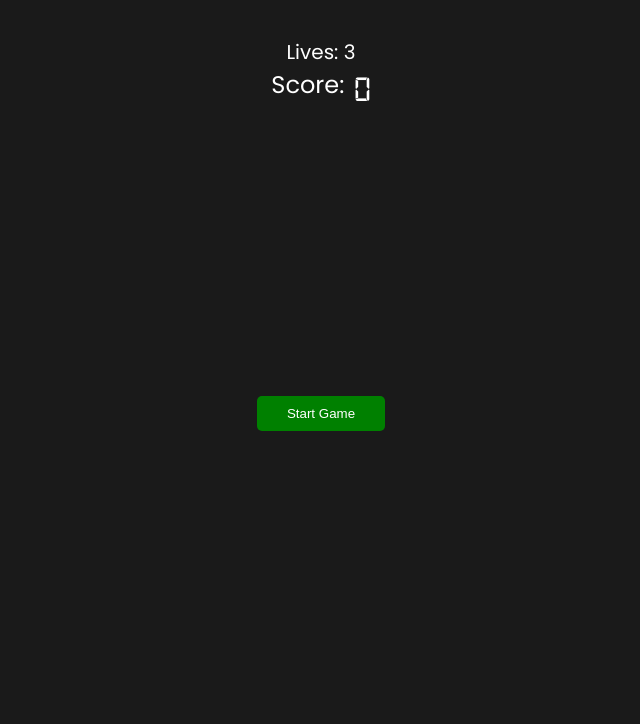
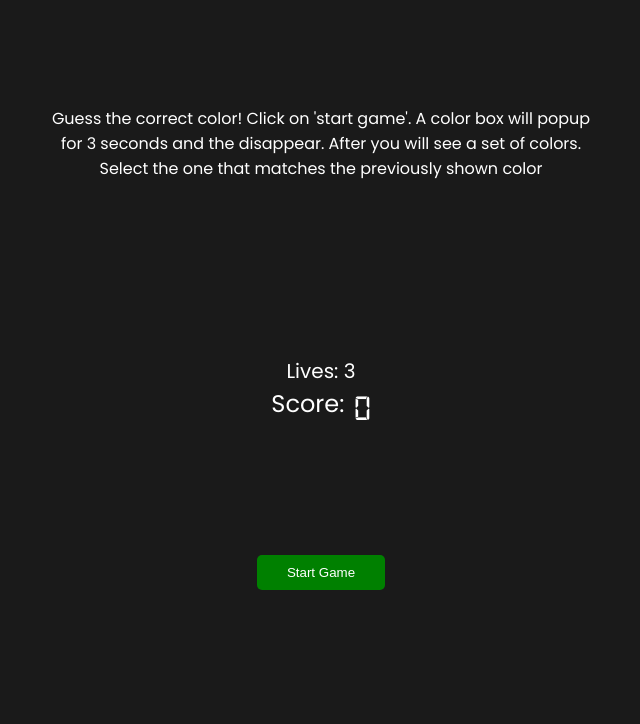
Before and after one commit to OlaOluwalekan/color-game-hng-task1, a plain HTML site: page index.html in a window 1280 px wide. Shown: the part 76-800 px from the top of the page, without its empty margins (319-959 px from the left). Drawn offline with Linux system fonts and the light colour scheme; a web font is replaced by a local one.

Commit message:
some changes

```diff
--- a/index.html
+++ b/index.html
@@ -14,7 +14,9 @@
     <main>
       <h1>Color Guessing Game</h1>
       <p id="gameInstructions" data-testid="gameInstructions">
-        Guess the correct color!
+        Guess the correct color! Click on 'start game'. A color box will popup
+        for 3 seconds and the disappear. After you will see a set of colors.
+        Select the one that matches the previously shown color
       </p>
       <div id="colorBox" data-testid="colorBox"></div>
       <div id="optionsContainer"></div>
--- a/main.css
+++ b/main.css
@@ -16,6 +16,7 @@ body {
   text-align: center;
   font-family: 'Poppins', serif;
   font-weight: 400;
+  background-color: #1a1a1a;
 }
 
 .splash-screen {
@@ -55,6 +56,13 @@ main {
   align-items: center;
   background-color: #1a1a1a;
   color: white;
+  max-width: 600px;
+  margin: auto;
+}
+
+#gameInstructions {
+  width: 90%;
+  margin: auto;
 }
 
 #colorBox {
```
